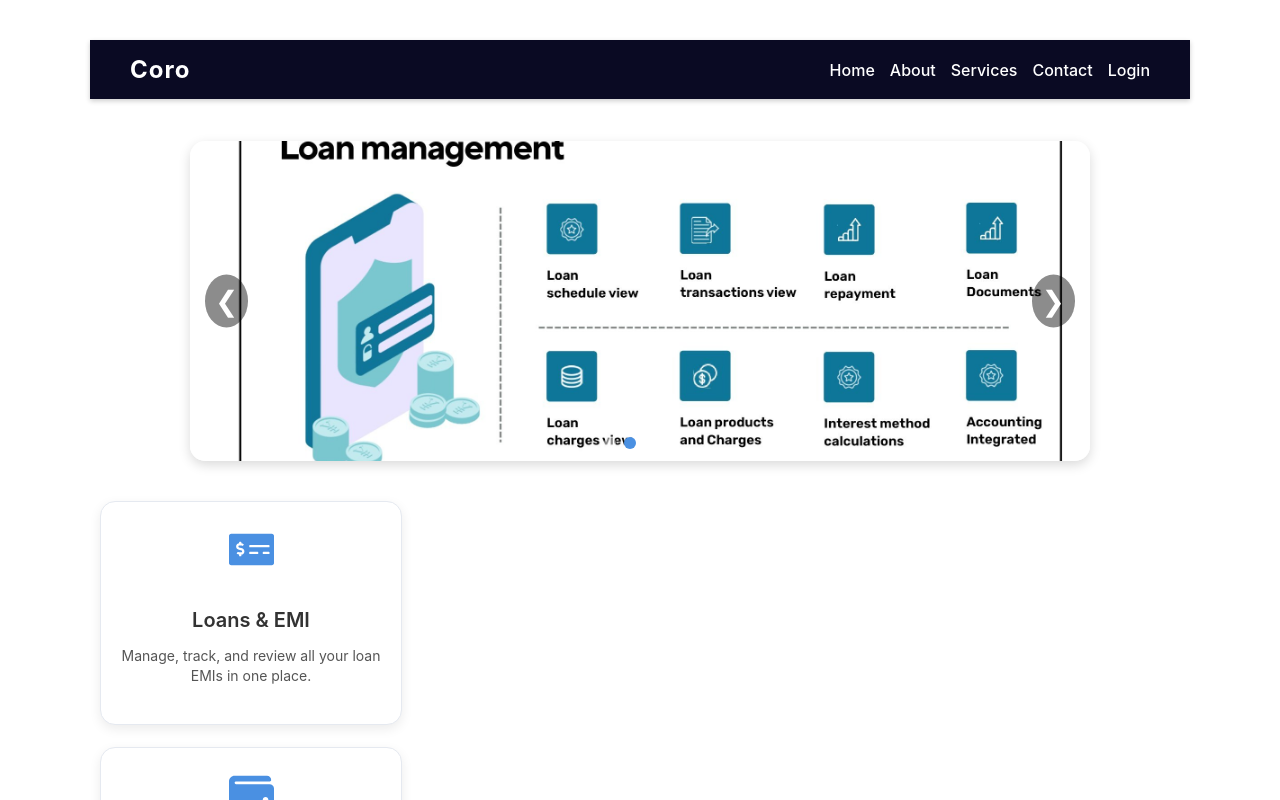
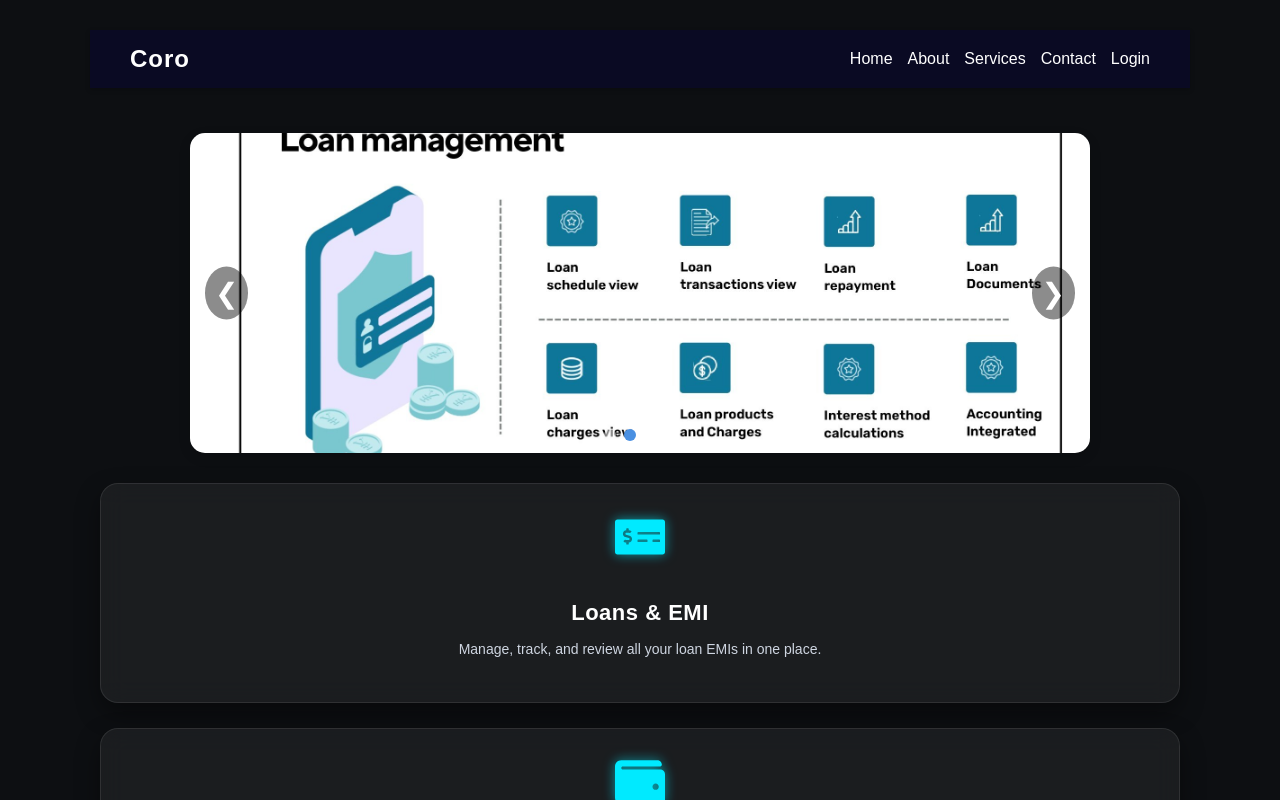
Before and after one commit to deepak199395/Coro, a React (Create React App) app: page / in a window 1280 px wide. Shown: the top 800 px of the page. Built offline with nearby package versions, Linux system fonts and the light colour scheme.

Commit message:
Update  theme

```diff
--- a/src/Styles/Home/Mainhome.css
+++ b/src/Styles/Home/Mainhome.css
@@ -1,76 +1,105 @@
-/* ================================
-   MAIN HOME CONTAINER
-================================ */
+/* ===========================================
+   CRED-STYLE THEME (Dark, Premium, Elegant)
+=========================================== */
+body {
+  background: #0d0f12; /* deep black/blue */
+  font-family: 'Poppins', sans-serif;
+}
+
+/* ===========================================
+   HOME CONTAINER
+=========================================== */
 .home-container {
   max-width: 1100px;
-  margin: 30px auto 50px auto;
+  margin: 20px auto 50px auto;
   padding: 10px;
   display: grid;
-  grid-template-columns: repeat(auto-fit, minmax(240px, 1fr));
-  gap: 22px;
-  justify-items: center;
+  grid-template-columns: repeat(auto-fit, minmax(260px, 1fr));
+  gap: 25px;
+  animation: fadeIn 0.5s ease-out;
 }
 
-/* ================================
-   CARD DESIGN
-================================ */
+/* ===========================================
+   PREMIUM CARD STYLE (CRED-like)
+=========================================== */
 .home-card {
-  background: #ffffff;
-  border-radius: 15px;
-  padding: 25px 20px;
-  width: 100%;
-  max-width: 260px;
+  background: rgba(255, 255, 255, 0.06);
+  padding: 28px 25px;
+  border-radius: 18px;
   text-align: center;
-  border: 1px solid #e5e9f0;
-  box-shadow: 0px 4px 12px rgba(0,0,0,0.08);
   cursor: pointer;
-  transition: 0.3s ease;
+
+  /* Glass morphism effect */
+  backdrop-filter: blur(12px);
+  -webkit-backdrop-filter: blur(12px);
+
+  border: 1px solid rgba(255, 255, 255, 0.09);
+  box-shadow: 0px 10px 25px rgba(0,0,0,0.4);
+
+  transition: 0.35s ease;
 }
 
+/* Hover Premium Shine */
 .home-card:hover {
-  transform: translateY(-6px);
-  box-shadow: 0px 6px 16px rgba(0,0,0,0.15);
-  border-color: #4a90e2;
+  transform: translateY(-8px) scale(1.03);
+  box-shadow: 0px 15px 35px rgba(0,0,0,0.55);
+  background: rgba(255, 255, 255, 0.12);
+  border-color: rgba(255,255,255,0.25);
 }
 
-/* ================================
-   CARD ICON
-================================ */
+/* ===========================================
+   ICON STYLE (Neon Glow)
+=========================================== */
 .home-card-icon {
-  font-size: 45px;
-  color: #4a90e2;
+  font-size: 50px;
+  color: #00eaff;          /* neon cyan glow */
   margin-bottom: 12px;
+
+  filter: drop-shadow(0px 0px 6px rgba(0, 238, 255, 0.6));
 }
 
-/* ================================
+/* ===========================================
    CARD TITLE
-================================ */
+=========================================== */
 .home-card h3 {
-  font-size: 20px;
+  font-size: 22px;
   font-weight: 600;
-  color: #333;
-  margin-bottom: 8px;
+  margin-bottom: 10px;
+  color: #ffffff;
+  letter-spacing: 0.5px;
 }
 
-/* ================================
-   CARD DESCRIPTION
-================================ */
+/* ===========================================
+   CARD TEXT
+=========================================== */
 .home-card p {
   font-size: 14px;
-  color: #555;
+  color: #cfd6e1;
   line-height: 1.4;
 }
 
-/* ================================
+/* ===========================================
+   ANIMATIONS
+=========================================== */
+@keyframes fadeIn {
+  from { opacity: 0; transform: translateY(10px); }
+  to   { opacity: 1; transform: translateY(0); }
+}
+
+/* ===========================================
    RESPONSIVE DESIGN
-================================ */
+=========================================== */
 @media (max-width: 480px) {
+  .home-container {
+    padding: 10px;
+    gap: 18px;
+  }
+
   .home-card {
-    padding: 20px;
-    max-width: 90%;
+    padding: 22px;
   }
 
   .home-card-icon {
-    font-size: 38px;
+    font-size: 42px;
   }
 }
```
